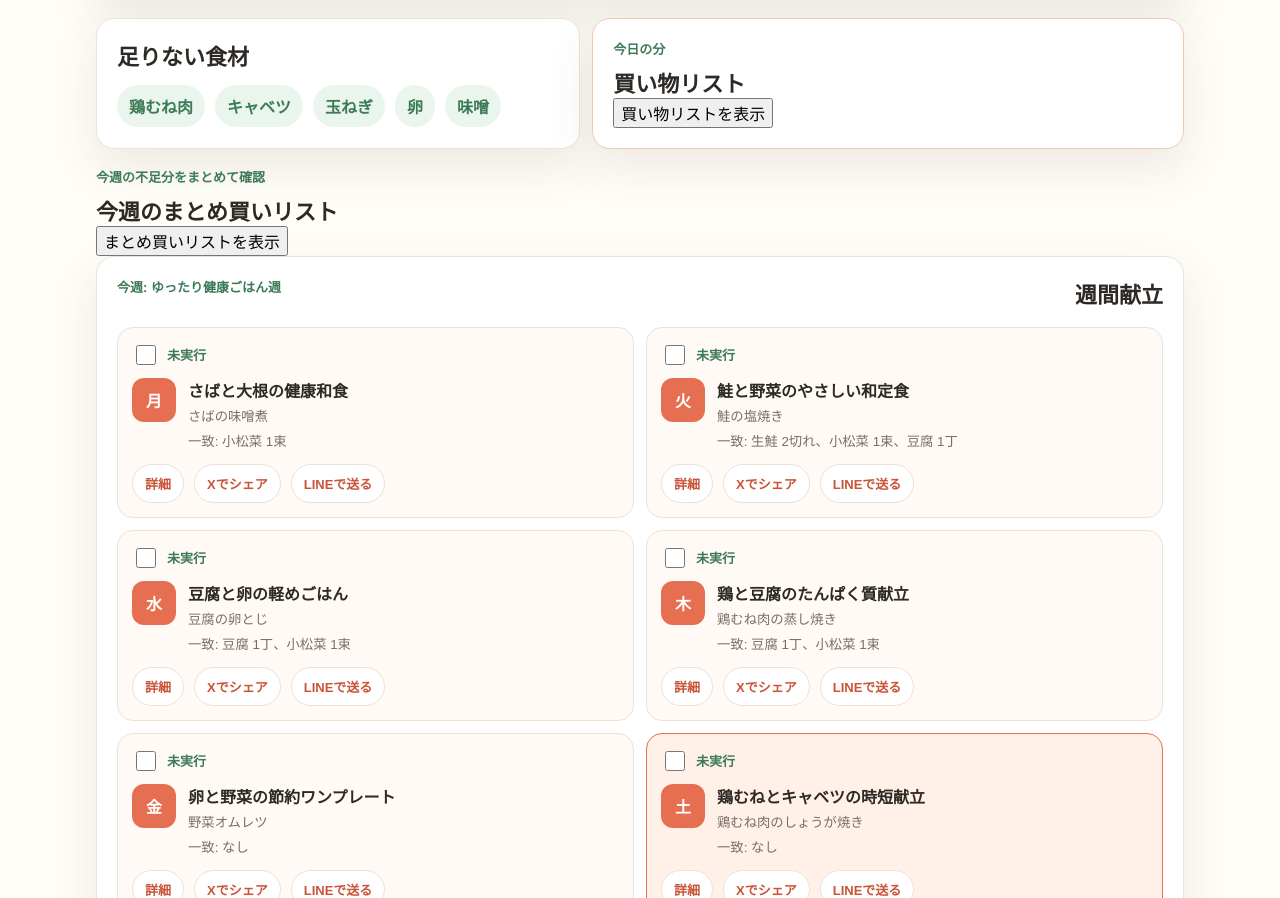
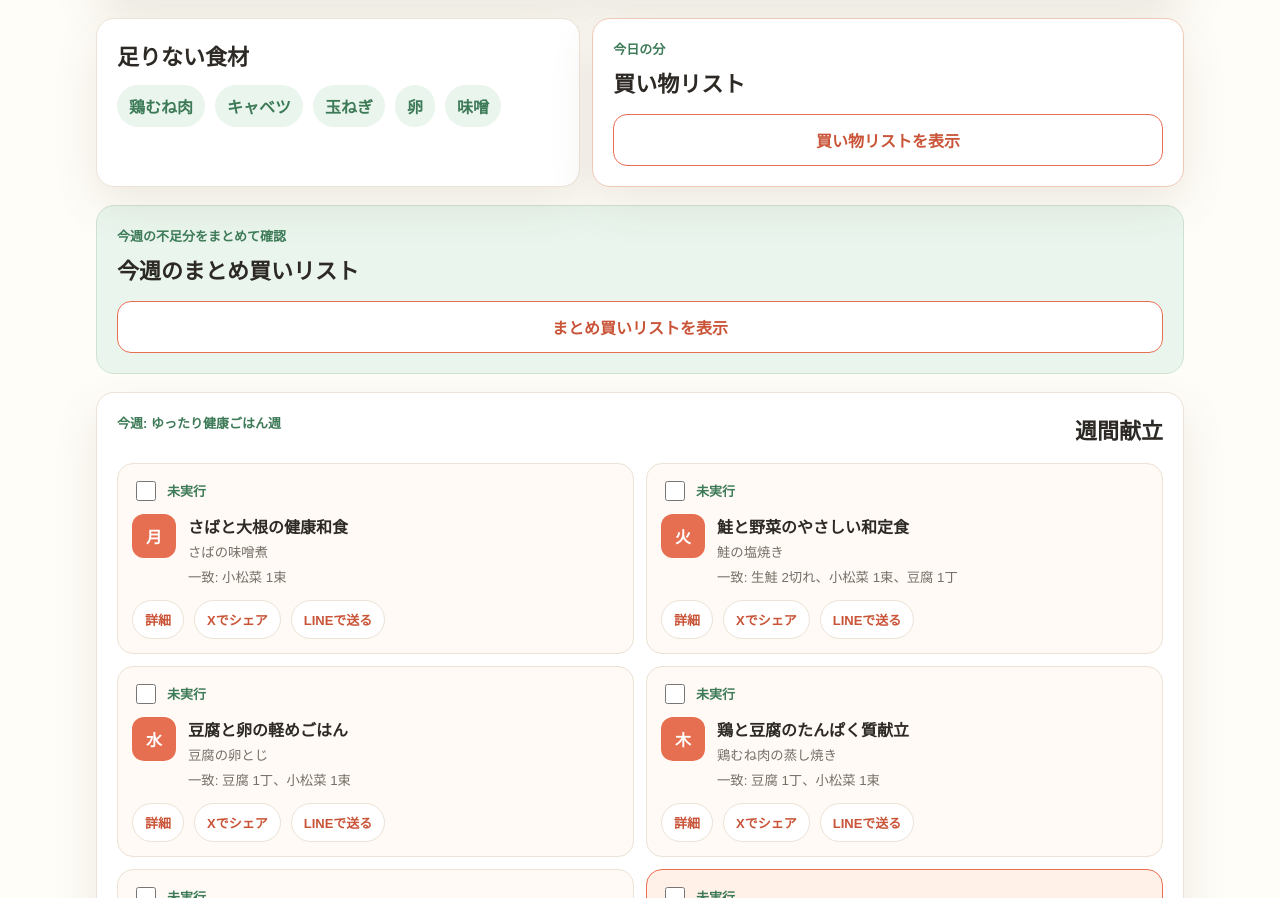
Before and after one commit to hagane990601-ux/20260618, a Next.js app: page / in a window 1280 px wide. Shown: the part 1274-2172 px from the top of the page. Built offline with nearby package versions, Linux system fonts and the light colour scheme.

Commit message:
Style collapsible shopping checklists

```diff
--- a/app/globals.css
+++ b/app/globals.css
@@ -504,6 +504,60 @@ h3 {
   margin-bottom: 20px;
 }
 
+
+.weekly-shopping-card {
+  margin-bottom: 18px;
+  padding: 20px;
+  border: 1px solid #cfe3d3;
+  border-radius: 18px;
+  background: var(--green-soft);
+}
+
+.shopping-toggle {
+  width: 100%;
+  min-height: 52px;
+  margin-top: 16px;
+  border: 1px solid var(--accent);
+  border-radius: 14px;
+  background: #fff;
+  color: var(--accent-dark);
+  font-weight: 800;
+}
+
+.shopping-check-list {
+  display: grid;
+  gap: 10px;
+  margin: 14px 0 0;
+  padding: 0;
+  list-style: none;
+}
+
+.shopping-check-item {
+  display: flex;
+  align-items: center;
+  gap: 12px;
+  min-height: 54px;
+  padding: 10px 12px;
+  border: 1px solid var(--line);
+  border-radius: 14px;
+  background: #fff;
+  color: var(--foreground);
+  font-weight: 700;
+}
+
+.shopping-check-item input {
+  flex: 0 0 auto;
+  width: 26px;
+  height: 26px;
+  margin: 0;
+  accent-color: var(--green);
+}
+
+.shopping-check-item input:checked + span {
+  color: var(--muted);
+  text-decoration: line-through;
+}
+
 @media (min-width: 760px) {
   .page-shell {
     padding-top: 44px;
```
